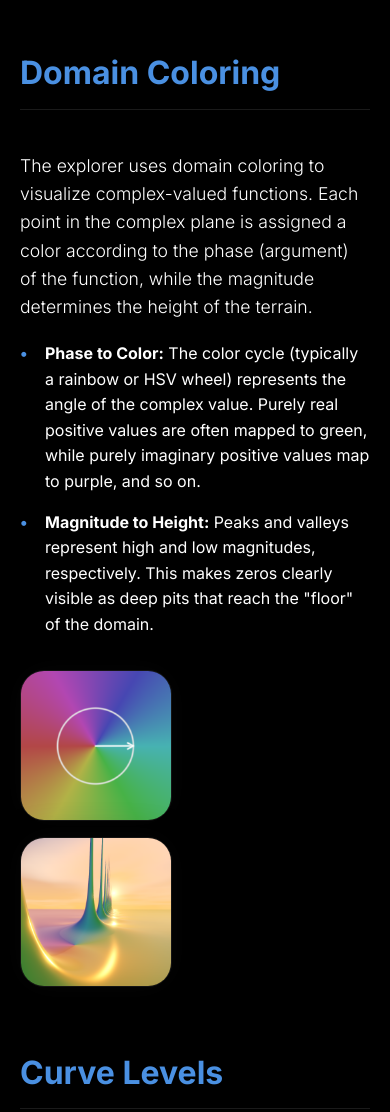
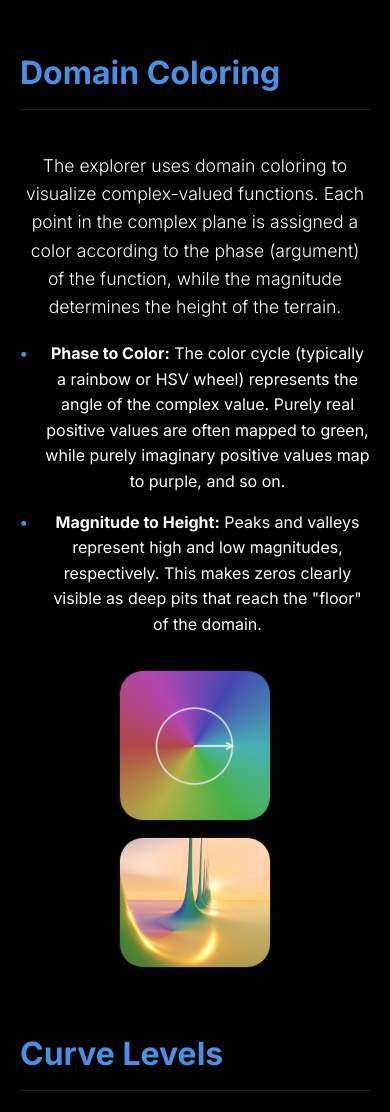
Before and after one commit to allanino/complex-functions-explorer, a plain HTML site: page docs/index.html in a window 390 px wide. Shown: the part 2200-3312 px from the top of the page. Drawn offline with nearby package versions, Linux system fonts and the light colour scheme.

Commit message:
Adjust small screens layout

```diff
--- a/docs/index.html
+++ b/docs/index.html
@@ -175,6 +175,8 @@
 
         .domain-images {
             display: flex;
+            flex-wrap: wrap;
+            justify-content: center;
             flex-direction: column;
             gap: 1rem;
             align-items: center;
@@ -194,6 +196,25 @@
             box-shadow:
                 0 10px 40px rgba(0,0,0,0.45),
                 0 0 30px rgba(255,255,255,0.03);
+        }
+
+        @media (max-width: 600px) {
+            .domain-section {
+                justify-content: center;
+                text-align: center;
+            }
+
+            .domain-text {
+                flex: unset;
+                width: 100%;
+            }
+
+            .domain-images {
+                display: grid;
+                grid-template-columns: repeat(auto-fit, minmax(280px, 1fr));
+                gap: 1rem;
+                width: 100%;
+            }
         }
     </style>
 </head>
```
